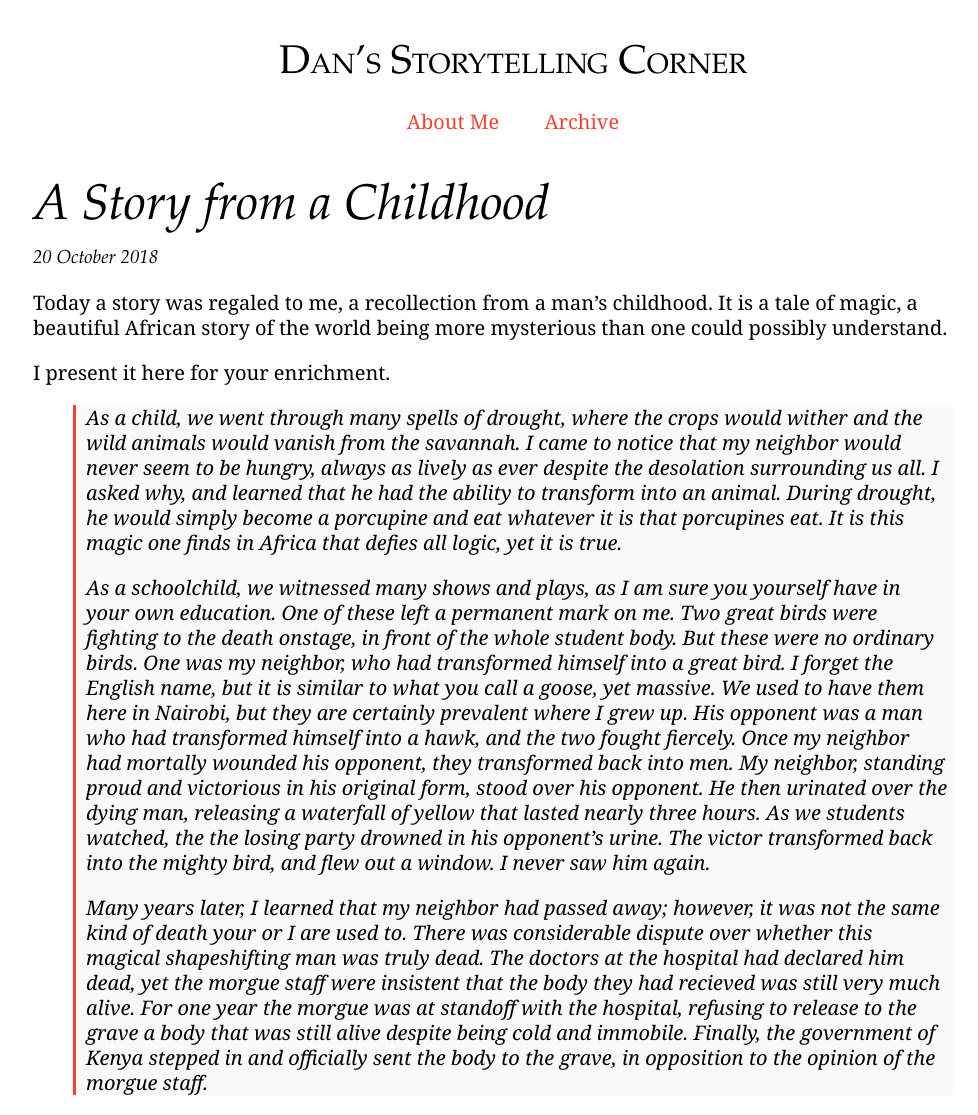
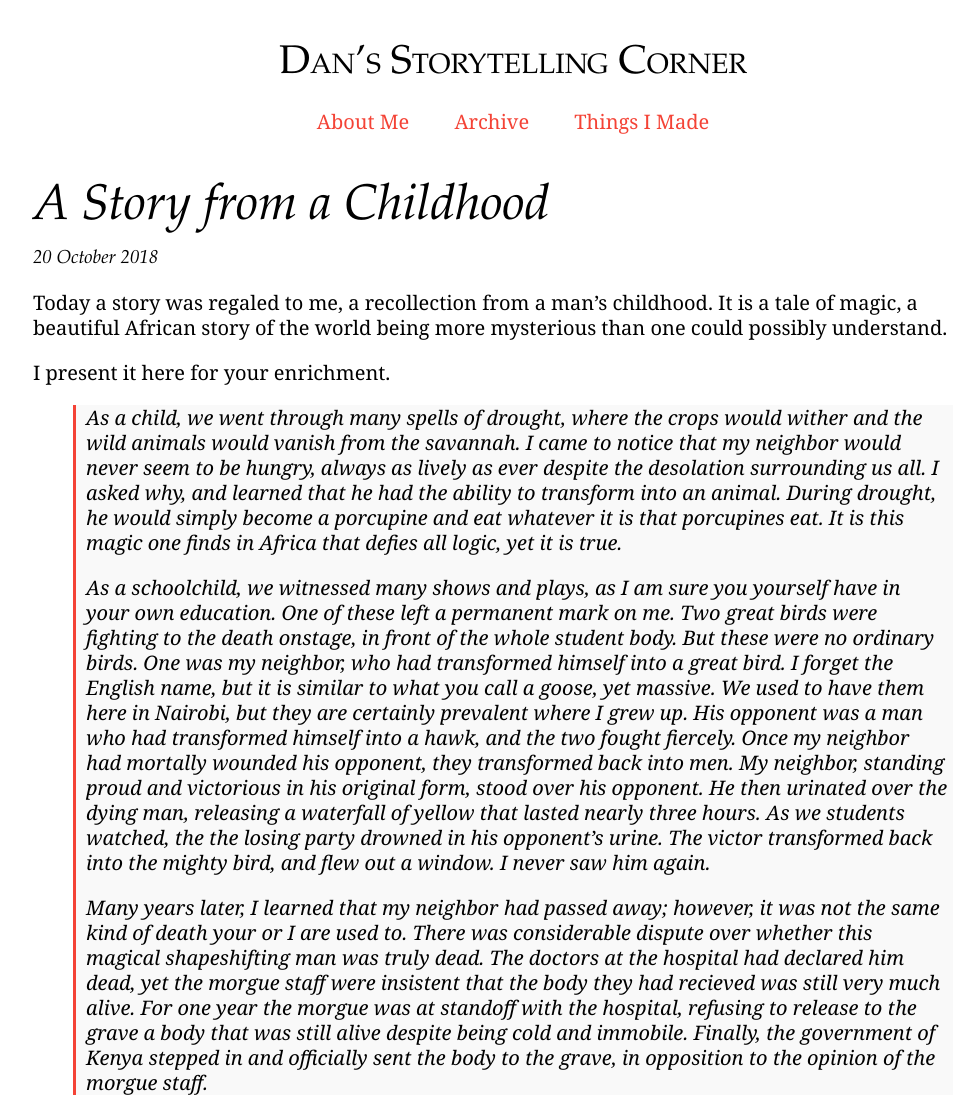
Before and after one commit to danielgleonard/website, a Jekyll site: the page built from blog/_posts/2018-10-17-african-childhood-story.html, in a window 1280 px wide. Shown: the whole page, without its empty margins (127-1105 px from the left). Built offline with Jekyll 4.4.1, drawn with Linux system fonts in a browser that asks for light colours.

Commit message:
Nav link to thingsimade

```diff
--- a/blog/_data/navigation.yml
+++ b/blog/_data/navigation.yml
@@ -2,3 +2,5 @@
   link: /
 - name: Archive
   link: /blog/archive
+- name: Things I Made
+  link: /thingsimade/
```
